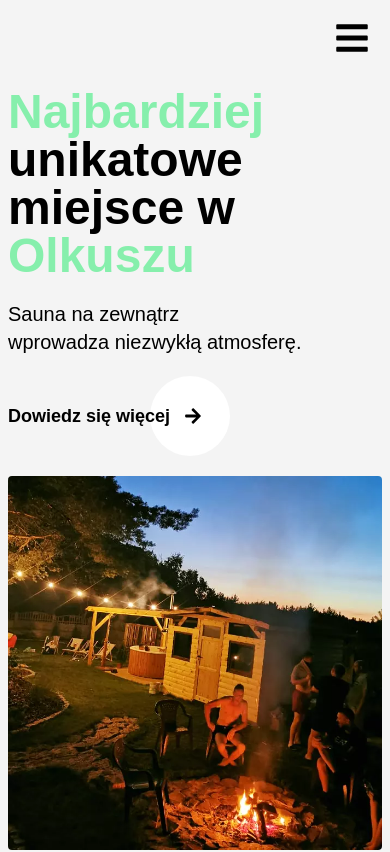
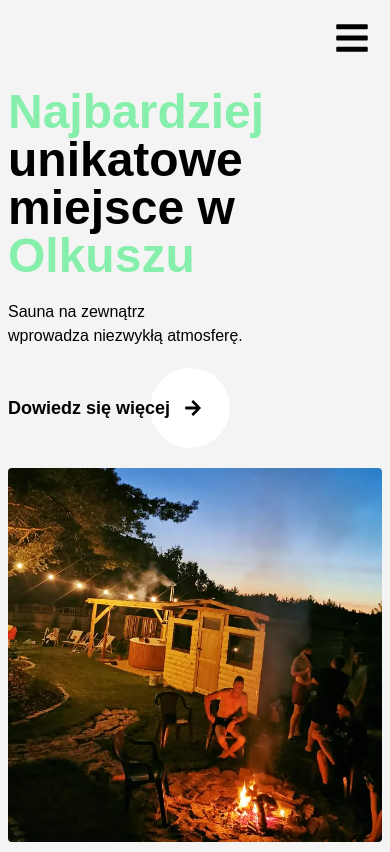
Before and after one commit to Maciejka1/dzikistaw-next, a Next.js app: page / in a window 390 px wide. Shown: the top 852 px of the page. Built offline with nearby package versions, Linux system fonts and the light colour scheme.

Commit message:
make h1 more visible landing

```diff
--- a/components/index/landing.js
+++ b/components/index/landing.js
@@ -9,7 +9,7 @@ export default function Landing() {
                 <h1 className="text-5xl md:text-8xl font-bold animate">
                     <span className="text-green-300 ">Najbardziej</span><br/>unikatowe<br/> miejsce w <span className="text-green-300">Olkuszu</span>
                 </h1>
-                <p className="text-xl md:text-xl my-5 font-light delay">Sauna na zewnątrz<br/> wprowadza niezwykłą atmosferę.</p>
+                <p className="text-md md:text-xl my-5 font-light delay">Sauna na zewnątrz<br/> wprowadza niezwykłą atmosferę.</p>
                 <Link href="/#gallery">
                     <a className="flex items-center font-semibold text-lg w-60">
                         <p className="z-10 no-underline">Dowiedz się więcej</p>
```
